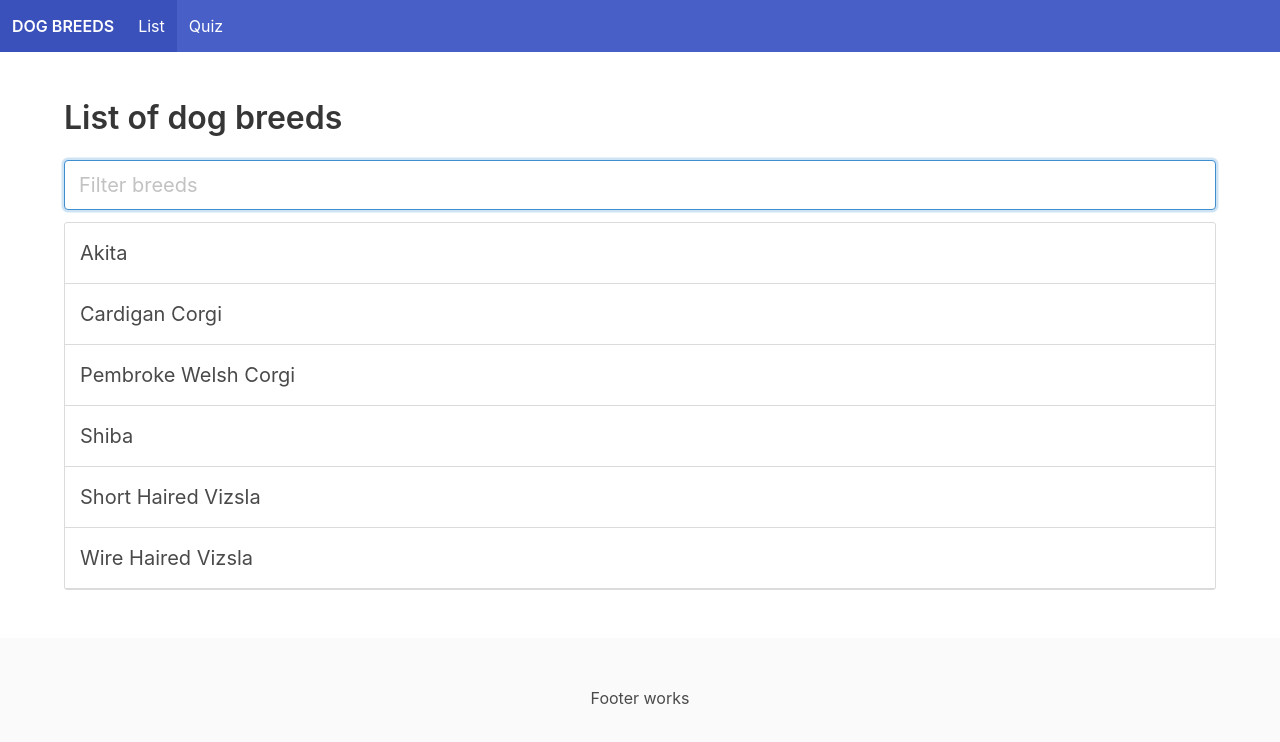
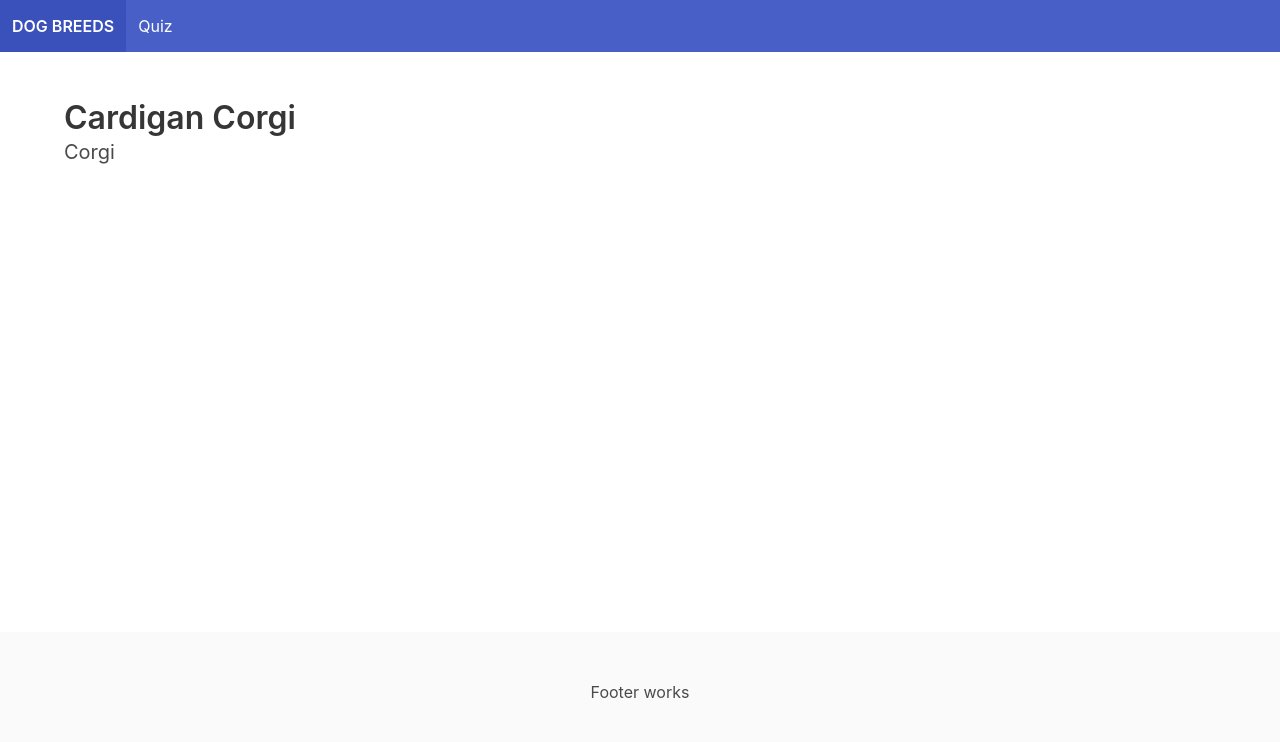
Before and after one commit to dricholm/dog-breeds, a React (Create React App) app: page /breed/corgi/cardigan in a window 1280 px wide. Shown: the top 742 px of the page. Built offline with nearby package versions, Linux system fonts and the light colour scheme.

Commit message:
Added Router

```diff
--- a/package.json
+++ b/package.json
@@ -8,6 +8,7 @@
     "react": "^16.1.0",
     "react-dom": "^16.1.0",
     "react-redux": "^5.0.6",
+    "react-router-dom": "^4.2.2",
     "react-scripts": "1.0.17",
     "redux": "^3.7.2"
   },
--- a/src/App.js
+++ b/src/App.js
@@ -1,8 +1,11 @@
 import React, { Component } from 'react';
+import { Route, Switch } from 'react-router-dom';
 
 import './App.css';
 import Nav from './components/Ui/Nav/Nav';
 import BreedList from './containers/BreedList/BreedList';
+import BreedInfo from './containers/BreedInfo/BreedInfo';
+import Section from './components/Ui/Section/Section';
 import Footer from './components/Ui/Footer/Footer';
 
 class App extends Component {
@@ -10,7 +13,11 @@ class App extends Component {
     return (
       <div className="main">
         <Nav />
-        <BreedList />
+        <Switch>
+          <Route path="/breed/:breed/:sub?" component={BreedInfo} />
+          <Route path="/" exact component={BreedList} />
+          <Route render={() => (<Section><h1 className="title">Page not found</h1></Section>)} />
+        </Switch>
         <Footer />
       </div>
     );
--- a/src/components/Ui/Nav/Nav.js
+++ b/src/components/Ui/Nav/Nav.js
@@ -1,4 +1,5 @@
 import React, { Component } from 'react';
+import { NavLink } from 'react-router-dom';
 
 class Nav extends Component {
 
@@ -22,9 +23,13 @@ class Nav extends Component {
     return (
       <nav className="navbar is-link" aria-label="main navigation">
         <div className="navbar-brand has-text-weight-semibold is-uppercase">
-          <a className="navbar-item">
+          <NavLink
+            activeClassName="is-active"
+            className="navbar-item"
+            exact
+            to="/">
             Dog breeds
-          </a>
+          </NavLink>
 
           <button className={burgerClasses.join(' ')} onClick={this.toggleMenu}>
             <span></span>
@@ -35,12 +40,12 @@ class Nav extends Component {
 
         <div className={menuClasses.join(' ')}>
           <div className="navbar-start">
-            <a className="navbar-item is-active">
-              List
-            </a>
-            <a className="navbar-item">
+            <NavLink
+              activeClassName="is-active"
+              className="navbar-item"
+              to="/quiz">
               Quiz
-            </a>
+            </NavLink>
           </div>
         </div>
       </nav>
--- /dev/null
+++ b/src/containers/BreedInfo/BreedInfo.js
@@ -0,0 +1,48 @@
+import React, { Component } from 'react';
+import { connect } from 'react-redux';
+
+import Auxiliary from '../../hoc/Auxiliary/Auxiliary';
+import Section from '../../components/Ui/Section/Section';
+
+class BreedInfo extends Component {
+  render() {
+    let content;
+
+    if (this.props.breedFound && this.props.subFound) {
+      const sub = this.props.match.params.sub ? this.props.match.params.sub.replace(/-/g, ' ') : null;
+      const title = sub
+        ? sub + ' ' + this.props.match.params.breed
+        : this.props.match.params.breed;
+
+      content = (
+        <Auxiliary>
+          <h1 className="title is-capitalized">
+            {title}
+          </h1>
+          <h2 className="subtitle is-capitalized">
+            {sub ? this.props.match.params.breed : null}
+          </h2>
+        </Auxiliary>
+      );
+    } else {
+      content = <h1 className="title has-text-danger">Breed not found</h1>;
+    }
+
+    return (
+      <Section>
+        {content}
+      </Section>
+    );
+  }
+}
+
+const mapStateToProps = (state, ownProps) => ({
+  breedFound: state.breeds[ownProps.match.params.breed] ? true : false,
+  subFound: state.breeds[ownProps.match.params.breed] &&
+    (!ownProps.match.params.sub ||
+      state.breeds[ownProps.match.params.breed].indexOf(ownProps.match.params.sub.replace(/-/g, ' ')) > -1)
+    ? true
+    : false
+});
+
+export default connect(mapStateToProps)(BreedInfo);
--- a/src/containers/BreedList/BreedList.css
+++ b/src/containers/BreedList/BreedList.css
@@ -5,9 +5,13 @@ ul {
 
 ul li {
   border-bottom: 1px solid #dbdbdb;
+}
+
+ul li a {
+  display: block;
   padding: 15px;
 }
 
-ul li:hover {
+ul li a:hover {
   background-color: hsl(0, 0%, 96%)	;
 }
--- a/src/containers/BreedList/BreedList.js
+++ b/src/containers/BreedList/BreedList.js
@@ -1,5 +1,6 @@
 import React, { Component } from 'react';
 import { connect } from 'react-redux';
+import { Link } from 'react-router-dom';
 
 import './BreedList.css';
 import Auxiliary from '../../hoc/Auxiliary/Auxiliary';
@@ -18,9 +19,7 @@ class BreedList extends Component {
   render() {
     let content;
 
-    if (!this.props.breeds) {
-      content = <h1 className="title has-text-danger">Error: No breeds found</h1>;
-    } else {
+    if (this.props.breeds) {
       const mainBreedNames = [
         ...Object.keys(this.props.breeds)
       ];
@@ -35,7 +34,20 @@ class BreedList extends Component {
 
       const breedList = breedNames
         .filter(breed => breed.toLowerCase().includes(this.state.filter.toLowerCase()))
-        .map(val => <li key={val}>{val}</li>);
+        .map(val => {
+          const split = val.split(' ');
+          const sub = split.length > 1 ? split.slice(0, split.length-1).join('-') : null;
+          const link = sub
+            ? '/breed/' + split[split.length - 1] + '/' + sub
+            : '/breed/' + split[split.length - 1];
+          return (
+            <li key={val}>
+              <Link to={link}>
+                {val}
+              </Link>
+              </li>
+          );
+        });
 
       content = (
         <Auxiliary>
@@ -55,6 +67,8 @@ class BreedList extends Component {
           </ul>
         </Auxiliary>
       );
+    } else {
+      content = <h1 className="title has-text-danger">Error: No breeds found</h1>;
     }
 
     return (
--- a/src/index.js
+++ b/src/index.js
@@ -1,5 +1,6 @@
 import React from 'react';
 import ReactDOM from 'react-dom';
+import { BrowserRouter } from 'react-router-dom';
 import { createStore } from 'redux';
 import { Provider } from 'react-redux';
 
@@ -15,7 +16,9 @@ const store = createStore(
 
 const app = (
   <Provider store={store}>
-    <App />
+    <BrowserRouter>
+      <App />
+    </BrowserRouter>
   </Provider>
 );
 
```
Also changed, not shown: 1 other file (tests, documents, lock files or other folders).
